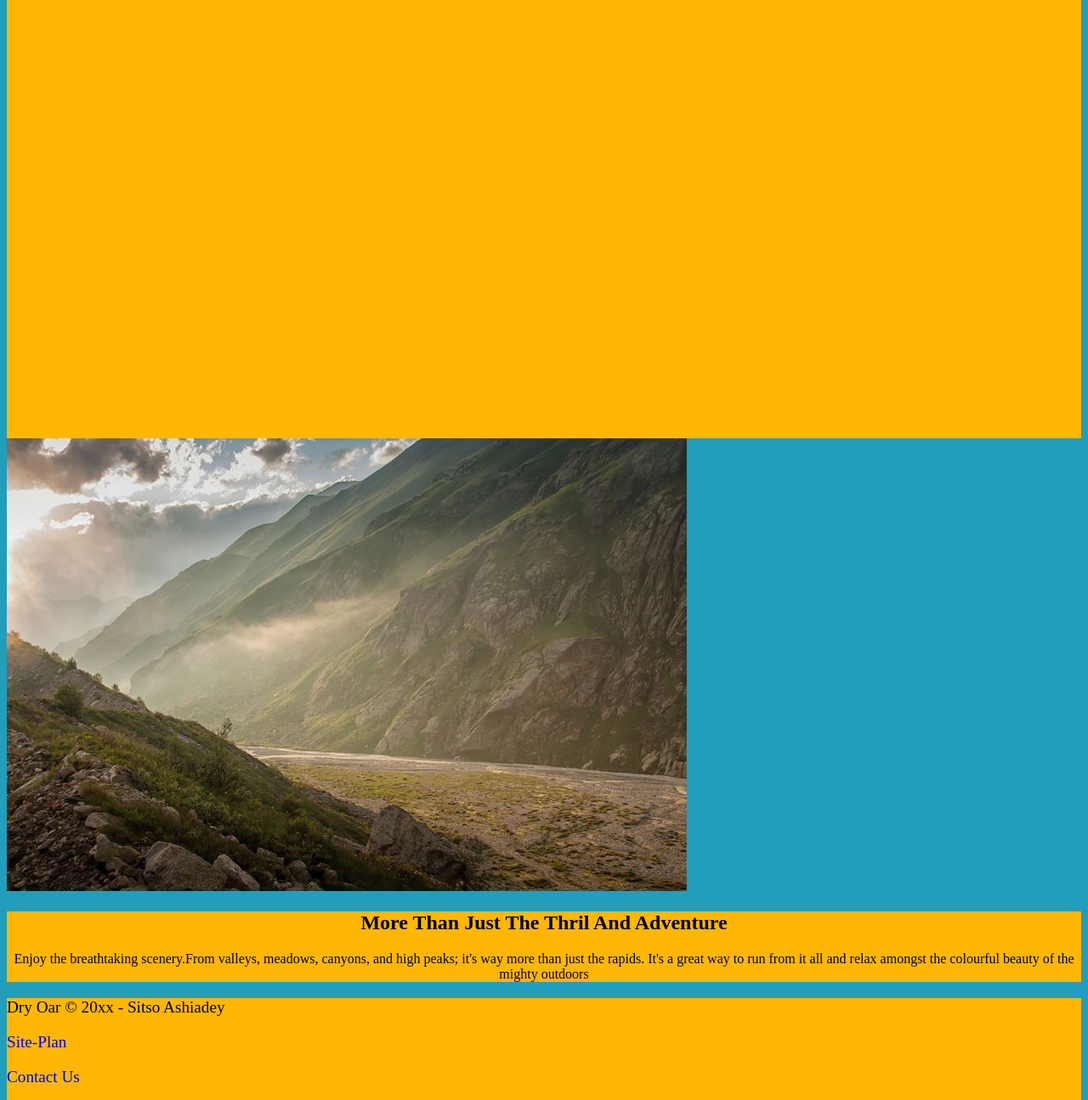
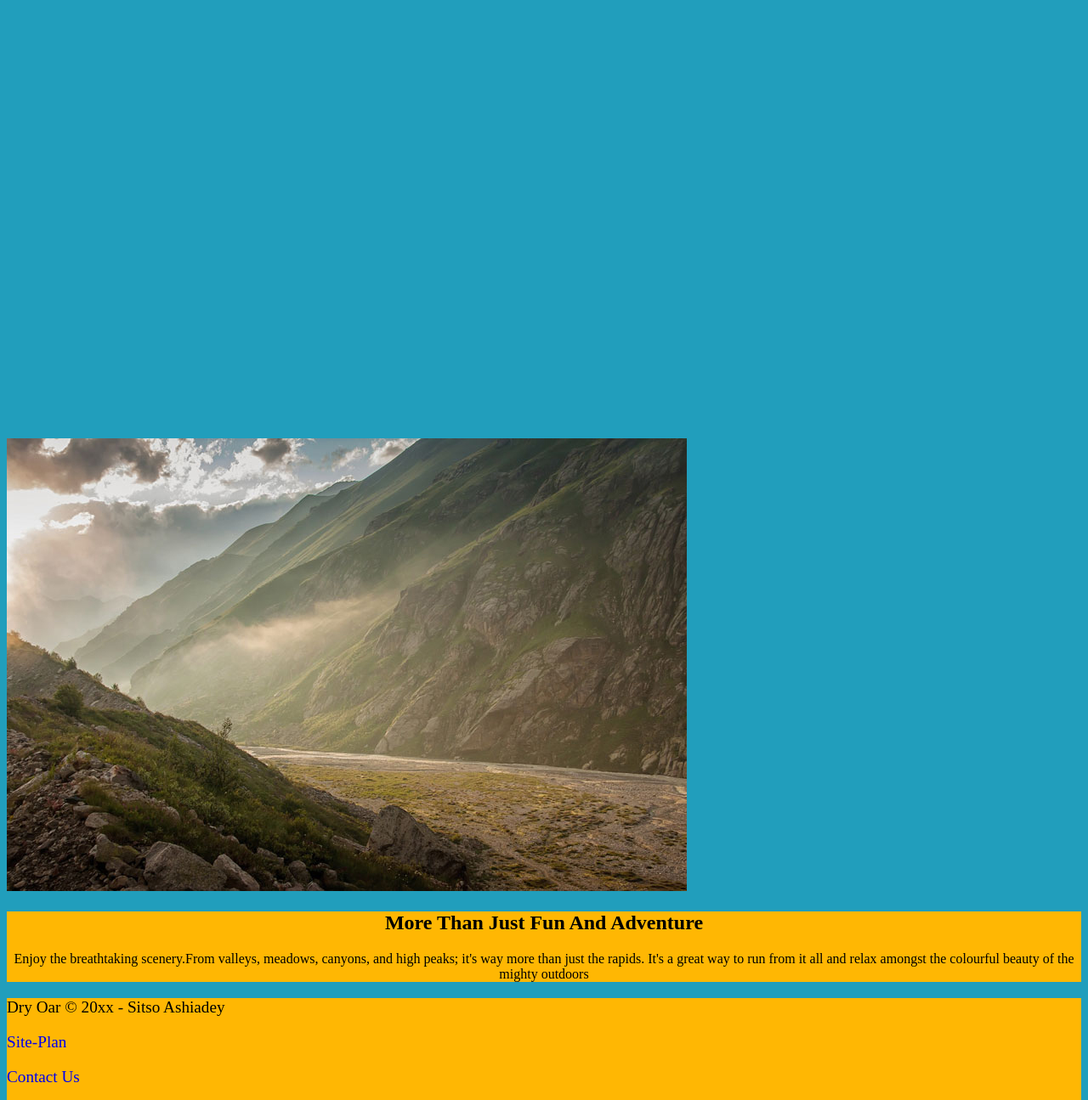
Before and after one commit to sitso-style/WDD-130, a plain HTML site: page wwr/index.html in a window 1280 px wide. Shown: the part 3003-4298 px from the top of the page at 85% size. Drawn offline with Linux system fonts and the light colour scheme.

Commit message:
homepage css

```diff
--- a/wwr/index.html
+++ b/wwr/index.html
@@ -54,7 +54,7 @@
       <div id="background"></div>
       <img class="mountains" src="images/mountains.jpg" alt="Misty moumtains" />
       <section class="msg">
-        <h2>More Than Just The Thril And Adventure</h2>
+        <h2>More Than Just Fun And Adventure</h2>
         <p>
           Enjoy the breathtaking scenery.From valleys, meadows, canyons, and
           high peaks; it's way more than just the rapids. It's a great way to
--- a/wwr/styles/styles.css
+++ b/wwr/styles/styles.css
@@ -37,7 +37,7 @@ nav a:hover {
   text-decoration: none;
 }
 #background {
-  background-color: #FFB703;
+  background-color: #219EBC;
 }
 .msg {
   background-color: #FFB703;
```
Also changed, not shown: wwr/site-plan-rafting.html (+1 -1 lines).
